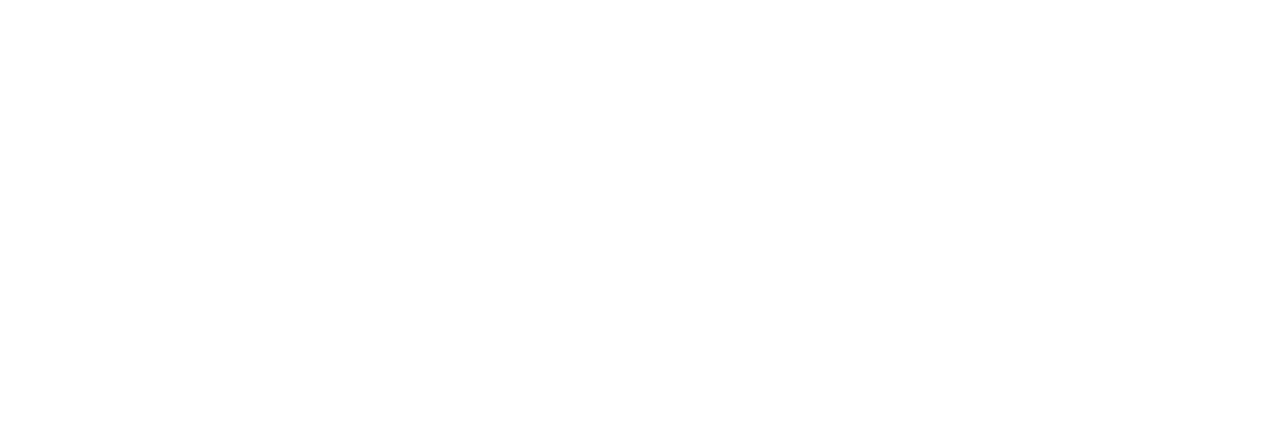
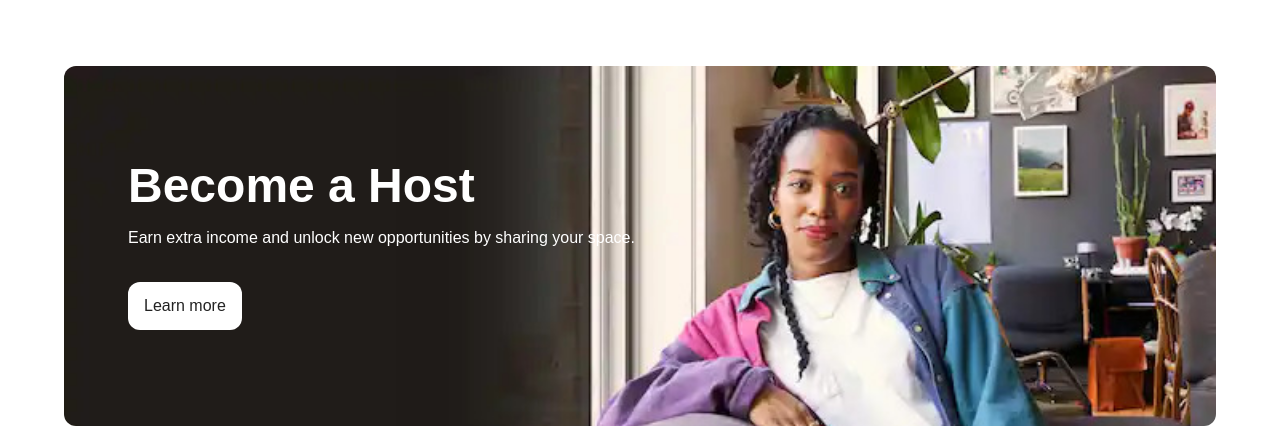
Before and after one commit to Rixcy/airbnb-clone, a React (Vite) app: page / in a window 1280 px wide. Shown: the part 1273-1720 px from the top of the page. Before the commit the page ends 1299 px from the top, so only its background shows below. Built offline with nearby package versions, Linux system fonts and the light colour scheme; a web font is replaced by a local one.

Commit message:
feat: add become a host section

```diff
--- a/src/App.tsx
+++ b/src/App.tsx
@@ -1,4 +1,5 @@
 import React from "react"
+import { BecomeAHost } from "./components/BecomeAHost"
 import { CovidBanner } from "./components/CovidBanner"
 import { ExploreNearby } from "./components/ExploreNearby"
 import { Hero } from "./components/Hero"
@@ -11,6 +12,7 @@
             <Hero />
             <ExploreNearby />
             <LiveAnywhere />
+            <BecomeAHost />
         </div>
     )
 }
--- /dev/null
+++ b/src/components/BecomeAHost.tsx
@@ -0,0 +1,22 @@
+import React from "react"
+
+export const BecomeAHost: React.VFC = () => {
+    return (
+        <div
+            className="become-a-host text-white mx-16 mb-6 px-16 py-24 mt-16 rounded-xl bg-cover"
+            style={{ backgroundImage: "url('../../public/become-a-host.jpg')" }}
+        >
+            <h2 className="text-5xl font-bold mb-4">Become a Host</h2>
+            <p className="mb-8">
+                Earn extra income and unlock new opportunities by sharing your
+                space.
+            </p>
+            <button
+                type="button"
+                className="bg-white px-4 py-3 rounded-xl text-darkest-grey"
+            >
+                Learn more
+            </button>
+        </div>
+    )
+}
```
Also changed, not shown: public/become-a-host.jpg (added).
